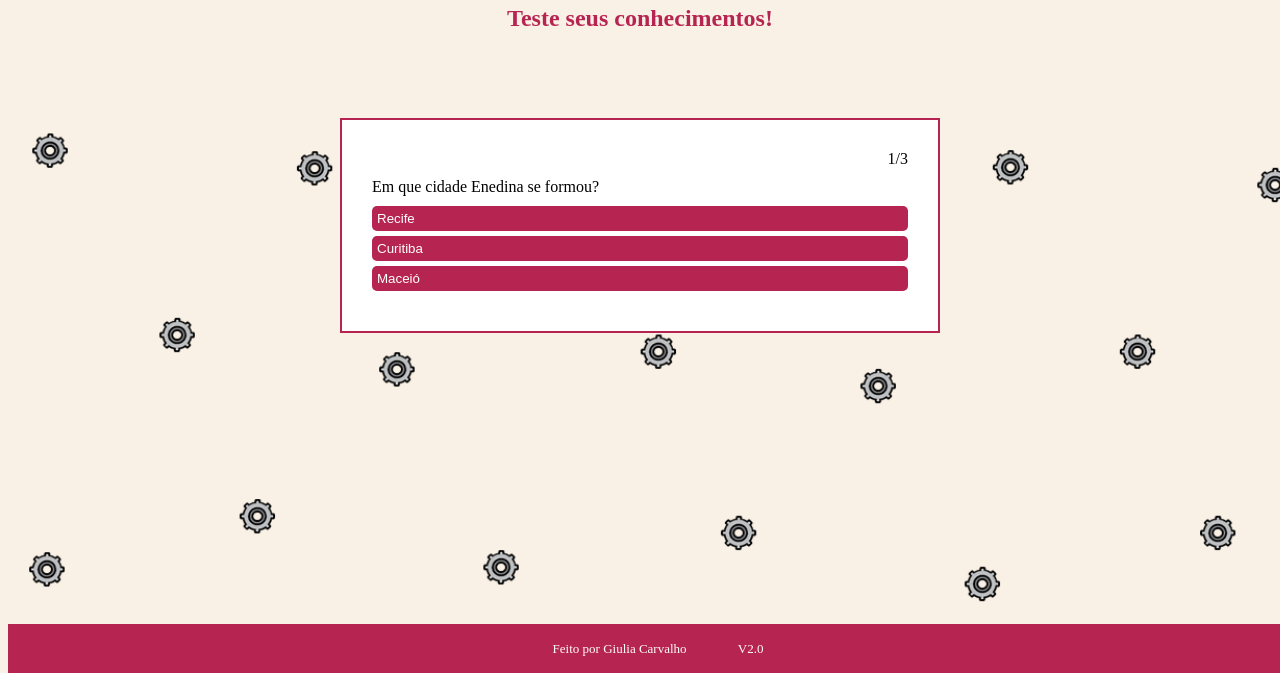
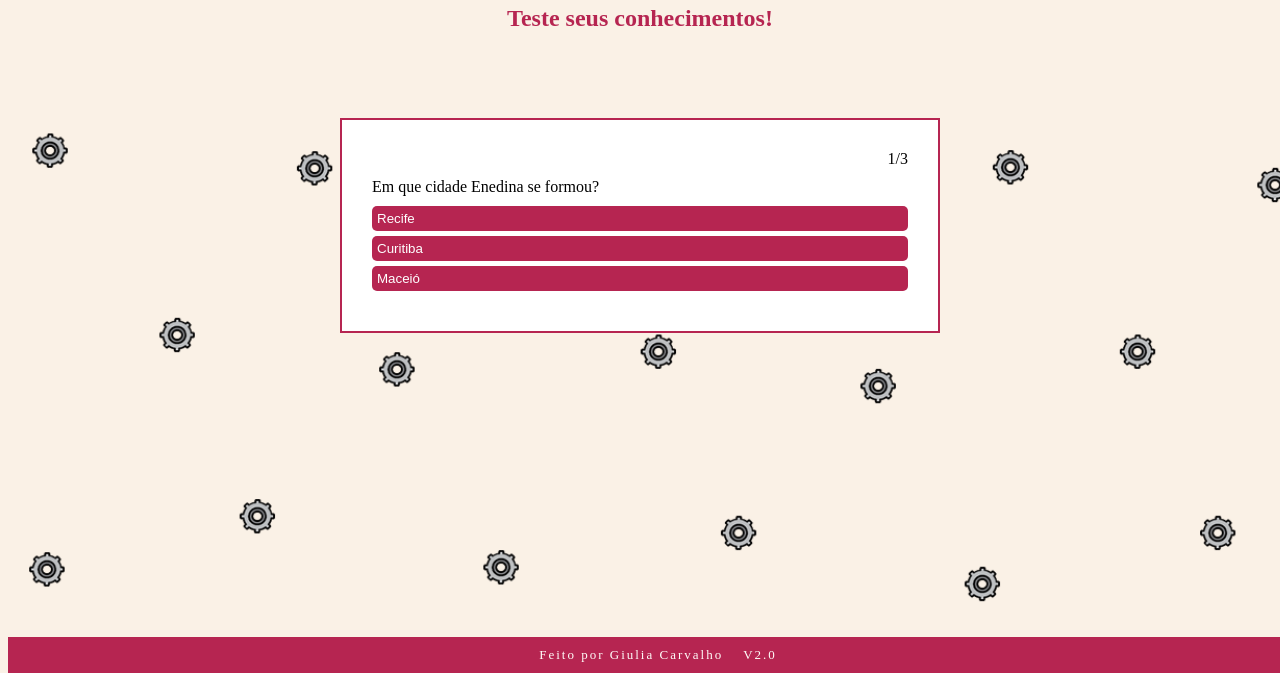
Before and after one commit to gcaac/Enedina_alves, a plain HTML site: page quiz.html in a window 1280 px wide. Shown: the part 127-800 px from the top of the page. Drawn offline with Linux system fonts and the light colour scheme; a web font is replaced by a local one.

Commit message:
Update page3_css.css

```diff
--- a/page3_css.css
+++ b/page3_css.css
@@ -28,6 +28,17 @@ a{
 
 a:hover{
     opacity: .6;
+}
+
+.logo{
+    max-width: 30px;
+    width: 100%;    /*responsividade das imagens*/
+    max-height: 30px;
+    height: 100%;
+}
+
+.logo:hover{
+    opacity: .6;  /*logo some levemente ao passar o mouse*/
 }
 
 .caixa{
@@ -93,31 +104,19 @@ a:hover{
 .rodapé{
     background-color: rgb(182, 37, 81);
     width: 100%;
-    height: fit-content;
-    padding: 10px;
     display: flex;
     flex-direction: row;
     justify-content: center;
-    color: rgb(255, 252, 249);
+    height: fit-content;
     bottom: 0;
     position: fixed;
+    padding: 10px;
 }
 
 .rodapé_texto{
     font-size: 13px;
+    color: rgb(255, 252, 249);
     text-decoration: none;
-    margin-inline: 2%;
-    margin-top: 0.5%;
-    margin-bottom: 0.5%;
+    letter-spacing: 2px;
+    margin: 0 10px;
 }
-
-.logo{
-    max-width: 30px;
-    width: 100%;    /*responsividade das imagens*/
-    max-height: 30px;
-    height: 100%;
-}
-
-.logo:hover{
-    opacity: .6;  /*logo some levemente ao passar o mouse*/
-}
```
